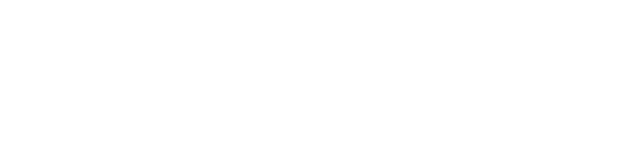
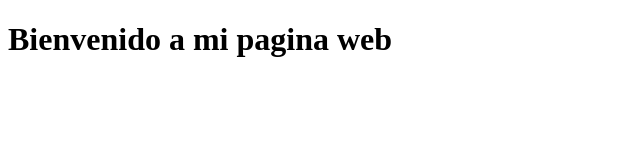
Before and after one commit to AugustoGQ/srgundo-repo, a plain HTML site: page index.html in a window 1280 px wide. Shown: the whole page, without its empty margins (0-640 px from the left). Drawn offline with Linux system fonts and the light colour scheme.

Commit message:
add text

```diff
--- a/index.html
+++ b/index.html
@@ -6,6 +6,6 @@
     <title>Document</title>
 </head>
 <body>
-
+    <h1>Bienvenido a mi pagina web</h1>
 </body>
 </html>
```
